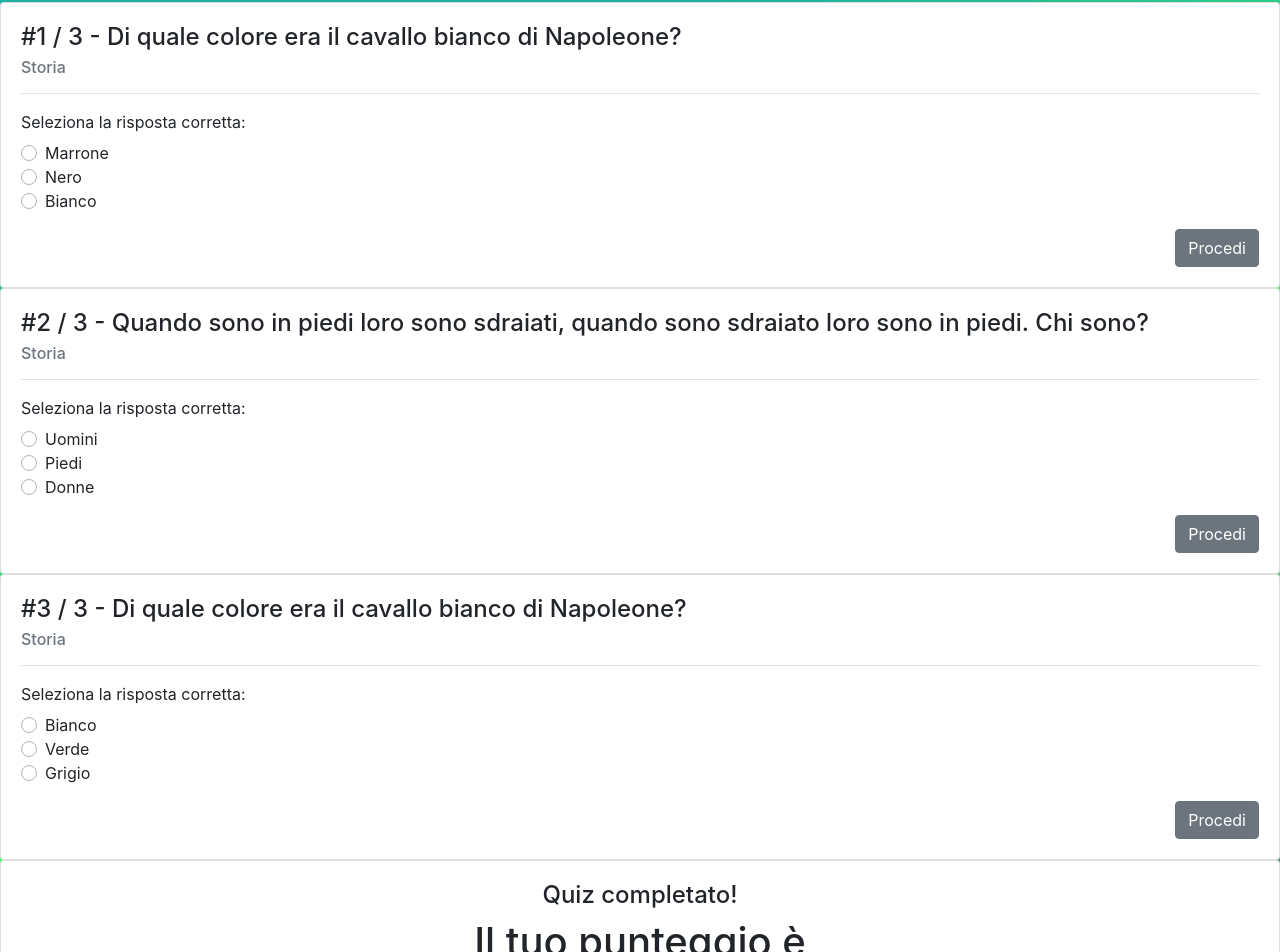
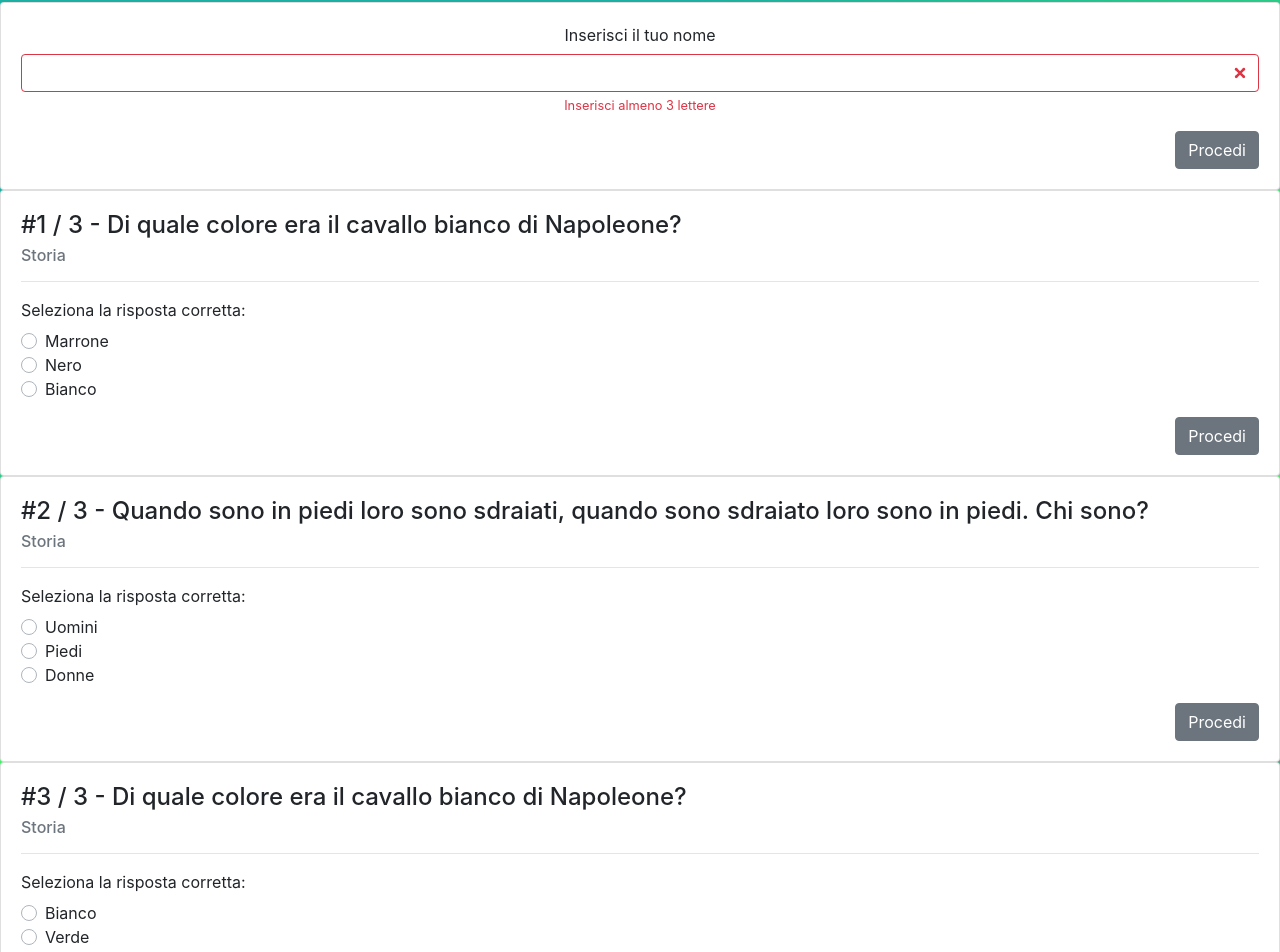
Before and after one commit to gianni/quizdom, a Vue app: page / in a window 1280 px wide. Shown: the part 115-1067 px from the top of the page. Built offline with nearby package versions, Linux system fonts and the light colour scheme; what vue-mq would draw is missing.

Commit message:
added slide name

```diff
--- a/src/pages/index.vue
+++ b/src/pages/index.vue
@@ -2,23 +2,47 @@
     <div>
         <div id="container" :class="`container_${$mq}`">
             <div :class="`questions_${$mq}`">
+
+                <!-- name slide -->
+                <div class="text-center">
+                    <b-card id="step0" :class="`question_${$mq}`" v-bind:style="cardWidth" title="" sub-title="">
+                        <b-form-group label="Inserisci il tuo nome">
+                                <b-form-input v-model="name"
+                                    :state="validName"
+                                    aria-describedby="input-live-feedback"
+                                    trim
+                                ></b-form-input>
+                                <b-form-invalid-feedback id="input-live-feedback">Inserisci almeno 3 lettere</b-form-invalid-feedback>
+                        </b-form-group>
+                        <b-row>
+                            <b-col class="text-right">
+                                <b-button @click="validateName()">Procedi</b-button>
+                            </b-col>
+                        </b-row>
+
+                    </b-card>
+                </div>
+
+                <!-- questions slides-->
                 <div v-for="(question, index) in questions" :key="question.id">
-                    <b-card :id="`step${index}`" :class="`question_${$mq}`" v-bind:style="cardWidth" :title="`#${question.id} / ${questions.length} - ${question.text}`" :sub-title="question.topic">
+                    <b-card :id="`step${index+1}`" :class="`question_${$mq}`" v-bind:style="cardWidth" :title="`#${question.id} / ${questions.length} - ${question.text}`" :sub-title="question.topic">
                         <hr>
                         <b-form-group label="Seleziona la risposta corretta:">
                             <b-form-radio v-for="(option) in question.options" :key="`option${question.id}-${option.id}`" v-model="answer" :name="`option${question.id}-${option.id}`" :value="option.id">{{option.text}}</b-form-radio>
                         </b-form-group>
                         <b-row>
                             <b-col class="text-right">
-                                <b-button @click="validate()">Procedi</b-button>
+                                <b-button @click="validate(question.id)">Procedi</b-button>
                             </b-col>
                         </b-row>
                     </b-card>
                 </div>
+
+                <!-- result slide -->
                 <div class="text-center">
-                    <b-card :id="'step'+questions.length" :class="`question_${$mq}`" v-bind:style="cardWidth" title="" sub-title="">
+                    <b-card :id="'step'+parseInt(questions.length+1)" :class="`question_${$mq}`" v-bind:style="cardWidth" title="" sub-title="">
                         <h4>Quiz completato!</h4>
-                        <h1>Il tuo punteggio è</h1>
+                        <h1><span class="nickname">{{name | capitalize}}</span> il tuo punteggio è</h1>
                         <h1 class="score">{{score}}</h1>
                         <div>
                             <img :class="`restart_icon_${$mq}`" @click="restart()" src="../assets/arrow.png">
@@ -26,6 +50,7 @@
                         <h3 @click="restart()" class="restart">Gioca ancora</h3>
                     </b-card>
                 </div>
+
             </div>
         </div>
         <b-alert :show="wrongAnswer" variant="danger">Risposta errata! Riprova!</b-alert>
@@ -48,7 +73,9 @@ export default {
             "screenWidth": window.innerWidth-20,
             "attemps": 0,
             "score": 0,
-            "wrongAnswer": false
+            "wrongAnswer": false,
+            "name":"",
+            "validName": false
         }
     },
     computed:{
@@ -63,13 +90,44 @@ export default {
         }
     },
     methods:{
-        validate : function(){
+        validateName: function(){
+
+            let _this = this
+            axios.post(`http://localhost:9900/name`,{
+                name: this.$data.name
+            }, {
+                headers: {
+                    'Content-Type': 'application/json'
+                }
+            }).then(function (response) {
+
+                if(response.data.validated == "ok"){
+                    _this.$data.validName=true
+                    setTimeout(function(){
+                        _this.$data.current += 1;
+                        _this.$scrollTo(`#step${_this.$data.current}`, 500, ScrollingConf(_this.$mq))
+                    },1000)
+                } else {
+                    _this.$data.validName=false
+                }
+
+            }).catch(function(exception){
+                if(exception.message == 'Network Error') {
+                    console.error('Verify that the server is running ...')
+                    console.log('In new shell type: "yarn run backend" and retry!')
+                } else {
+                    console.log('Exception: ', exception)
+                }
+            });
+
+        },
+        validate : function(question_id){
             this.$data.attemps+=1
             this.$data.wrongAnswer=false
             let _this = this
 
             axios.post(`http://localhost:9900/question/check`,{
-                question: this.$data.questions[this.$data.current].id,
+                question: question_id,
                 answer: this.$data.answer
             }, {
                 headers: {
@@ -101,6 +159,13 @@ export default {
             this.$data.score = 0;
             this.$data.answer = '';
             this.$scrollTo(`#step${this.$data.current}`, 500, ScrollingConf(this.$mq))
+        }
+    },
+    filters: {
+        capitalize: function (value) {
+            if (!value) return ''
+            value = value.toString()
+            return value.charAt(0).toUpperCase() + value.slice(1)
         }
     }
 }
@@ -153,7 +218,7 @@ export default {
     cursor: pointer;
 }
 
-.score{
+.score, .nickname{
     color: #b71f1f;
     font-weight:bold;
 }
```
Also changed, not shown: 1 other file (tests, documents, lock files or other folders).
